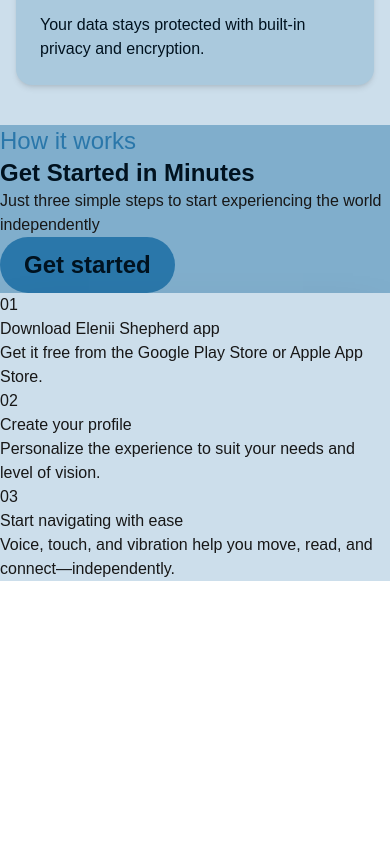
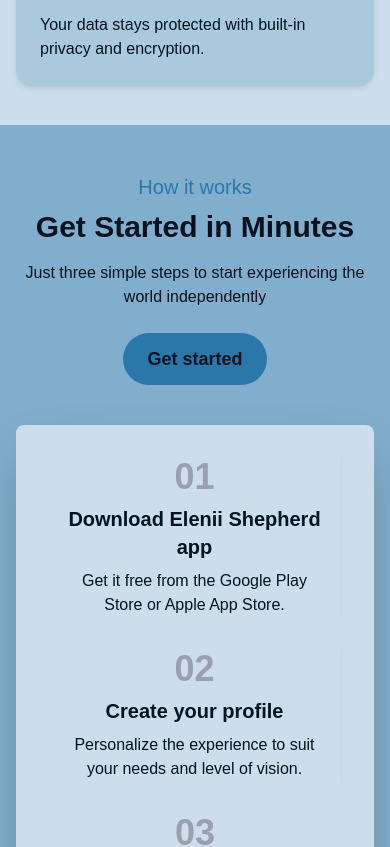
Before and after one commit to Elenii-Org/Elenii-Shepherd, a Next.js app: page / in a window 390 px wide. Shown: the part 2589-3436 px from the top of the page. Before the commit the page ends 3170 px from the top, so only its background shows below. Built offline with nearby package versions, Linux system fonts and the light colour scheme.

Commit message:
Aligned heading and button using flexbox for better layout - Applied responsive design for improved mobile support - Styled step numbers with gray color - Added right borders between step columns except the last

```diff
--- a/src/Components/HowItWork.tsx
+++ b/src/Components/HowItWork.tsx
@@ -1,31 +1,55 @@
-import React from 'react'
+import React from "react";
 
 export default function HowItWork() {
   return (
-    <div className='bg-[#80aecc]'>
-      <div className=''>
-        <h1 className='text-2xl text-[#2A77AA]'>How it works</h1>
-        <h2 className='text-2xl font-bold text-[#00121f]'>Get Started in Minutes</h2>
-        <p>Just three simple steps to start experiencing the world independently</p>
-        <button className='bg-[#2A77AA] px-6 py-3 text-2xl font-bold rounded-full text-[#00121f] flex'>Get started</button>
+    <section className="bg-[#80aecc] py-12 px-4">
+      <div className="max-w-4xl mx-auto mb-10 flex flex-col md:flex-row justify-between items-center text-center md:text-left gap-6">
+        <div>
+          <h1 className="text-xl text-[#2A77AA]">How it works</h1>
+          <h2 className="text-3xl font-bold text-[#00121f] mt-2">
+            Get Started in Minutes
+          </h2>
+          <p className="mt-4 text-[#00121f]">
+            Just three simple steps to start experiencing the world
+            independently
+          </p>
+        </div>
+        <button className="bg-[#2A77AA] px-6 py-3 text-lg font-bold rounded-full text-[#00121f] whitespace-nowrap">
+          Get started
+        </button>
       </div>
-      <div className='bg-[#ccdeeb] shadow-2xl'>
-        <div>
-        <h1>01</h1>
-        <h2>Download Elenii Shepherd app</h2>
-        <p>Get it free from the Google Play Store or Apple App Store.</p>
-        </div>
-        <div>
-            <h1>02</h1>
-            <h2>Create your profile</h2>
-            <p>Personalize the experience to suit your needs and level of vision.</p>
-        </div>
-        <div>
-        <h1>03</h1>
-        <h2>Start navigating with ease</h2>
-        <p>Voice, touch, and vibration help you move, read, and connect—independently.</p>
-        </div>
-      </div>
+
+      <div className="bg-[#ccdeeb] shadow-2xl rounded-lg p-8 max-w-5xl mx-auto grid md:grid-cols-3 gap-8">
+  {[
+    {
+      step: "01",
+      title: "Download Elenii Shepherd app",
+      desc: "Get it free from the Google Play Store or Apple App Store.",
+    },
+    {
+      step: "02",
+      title: "Create your profile",
+      desc: "Personalize the experience to suit your needs and level of vision.",
+    },
+    {
+      step: "03",
+      title: "Start navigating with ease",
+      desc: "Voice, touch, and vibration help you move, read, and connect—independently.",
+    },
+  ].map(({ step, title, desc }, index, arr) => (
+    <div
+      key={step}
+      className={`text-center px-4 ${
+        index !== arr.length - 1 ? 'border-r border-gray-300' : ''
+      }`}
+    >
+      <h1 className="text-4xl font-bold text-gray-400">{step}</h1>
+      <h2 className="text-xl font-semibold text-[#00121f] mt-2">{title}</h2>
+      <p className="mt-2 text-[#00121f]">{desc}</p>
     </div>
-  )
+  ))}
+</div>
+
+    </section>
+  );
 }
```
